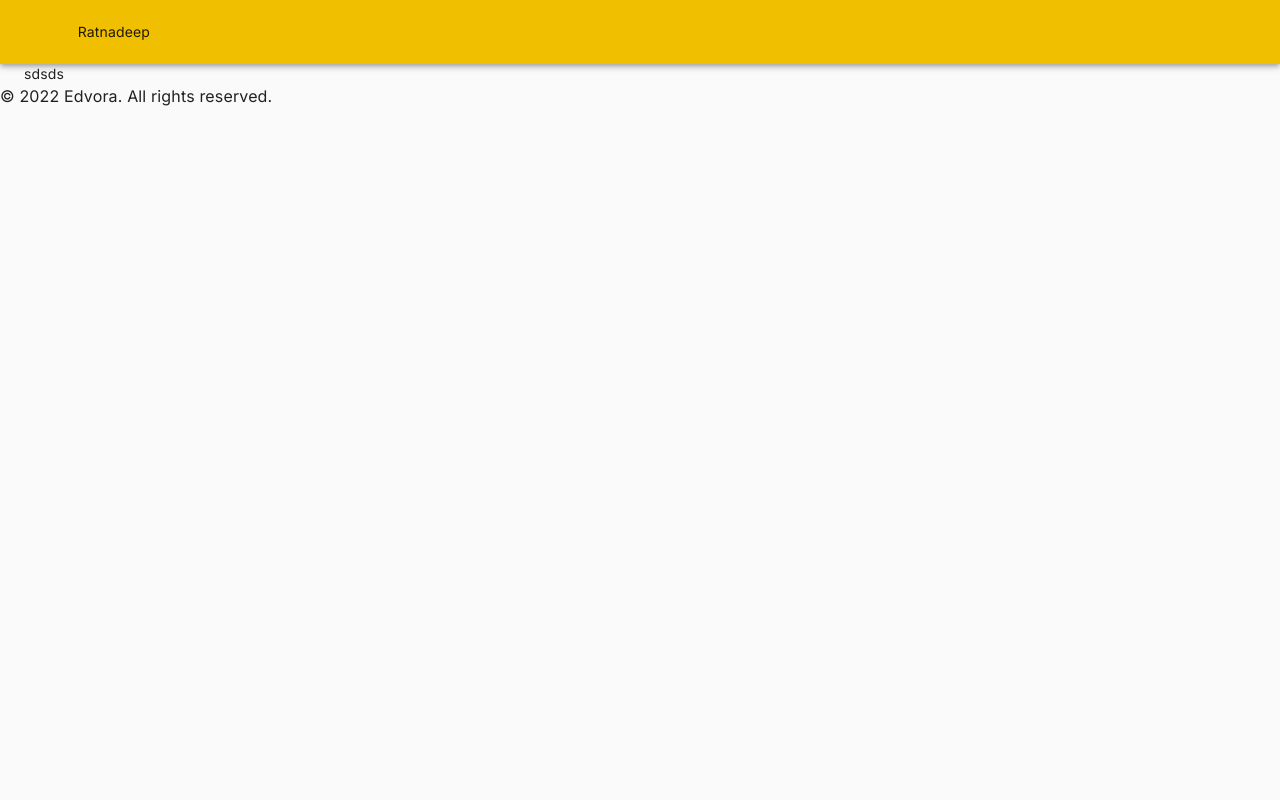
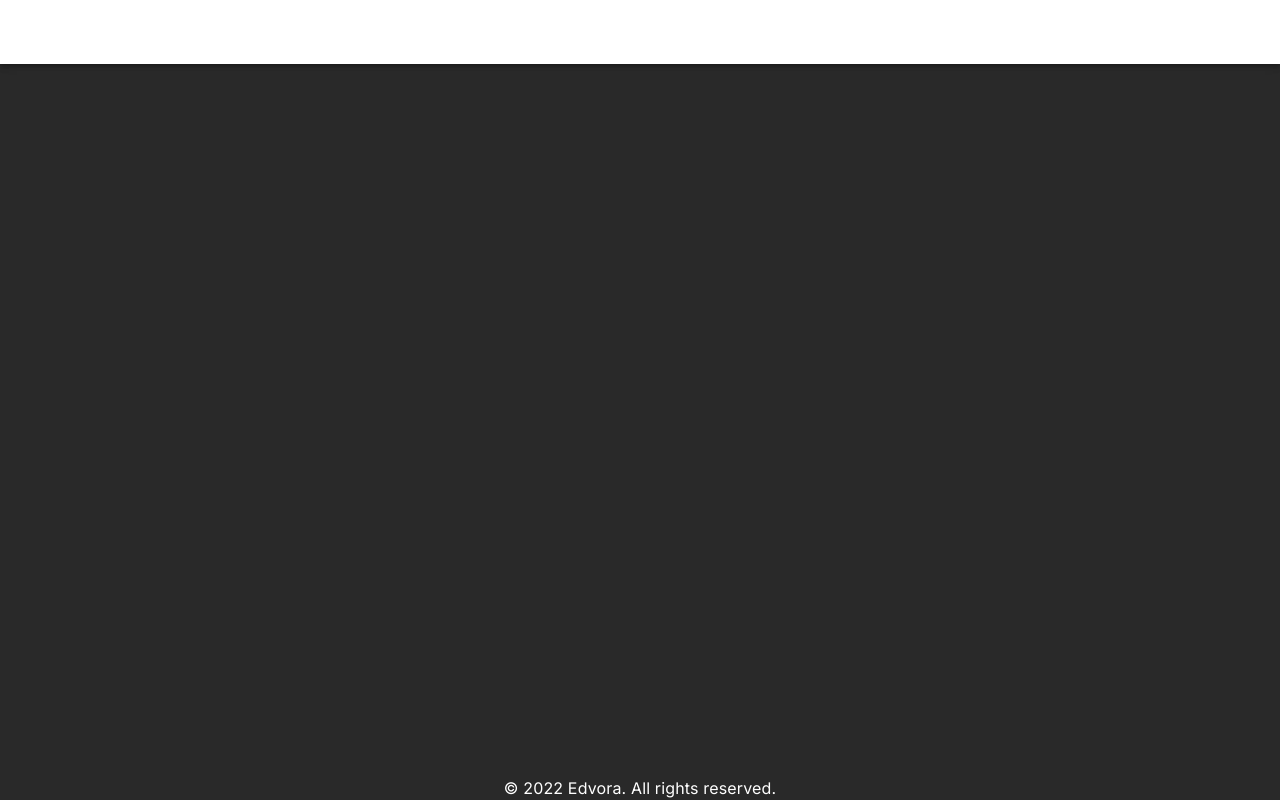
Before and after one commit to GraniteMask/nearest-ride-nextjs, a Next.js app: page / in a window 1280 px wide. Built offline with nearby package versions, Linux system fonts and the light colour scheme.

Commit message:
layout designing

```diff
--- a/components/Layout.js
+++ b/components/Layout.js
@@ -25,11 +25,14 @@ export default function Layout({title, description, children}) {
         },
         palette:{
             primary:{
-                main: '#f0c000',
+                main: '#fff',
             },
             secondary:{
-                main: "#208080",
-            }
+                main: "#D0CBCB",
+            },
+            background: {
+                default: "#292929",
+            },
         },
     })
 
@@ -50,8 +53,8 @@ export default function Layout({title, description, children}) {
                         <Box display="flex" alignItems="center">
                         <NextLink href="/" passHref>
                             <Link>
-                                <Typography>
-                                Edvora
+                                <Typography className="banner">
+                                    Edvora
                                 </Typography>
                             </Link>
                         </NextLink>
@@ -70,7 +73,7 @@ export default function Layout({title, description, children}) {
                 <Container >
                     {children}
                 </Container>
-                <footer >
+                <footer className="footer">
                     <Typography>
                         &copy; 2022 Edvora. All rights reserved.
                     </Typography>
--- a/pages/index.js
+++ b/pages/index.js
@@ -5,7 +5,7 @@ export default function Home() {
   return (
     <Layout title="Nearest Ride">
       <div>
-        sdsds
+
       </div>
     </Layout>
   )
--- a/public/styles.css
+++ b/public/styles.css
@@ -2,4 +2,22 @@
 
 *{
     font-family: 'Inter', sans-serif !important;
+    color: #fff;
 }
+
+.grow {
+    flex-grow: 1;
+}
+
+.banner{
+    color: white;
+    font-size: 2rem !important;
+    font-weight: 600 !important;
+}
+
+.footer{
+    text-align: center !important;
+    position: fixed;
+    bottom: 0;
+    width: 100%;
+}
```
